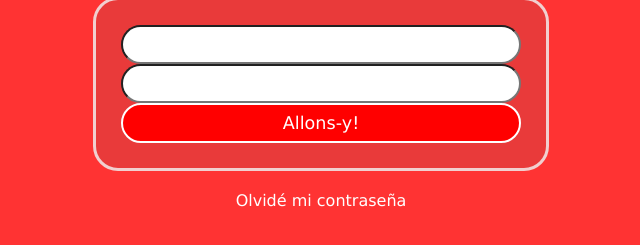
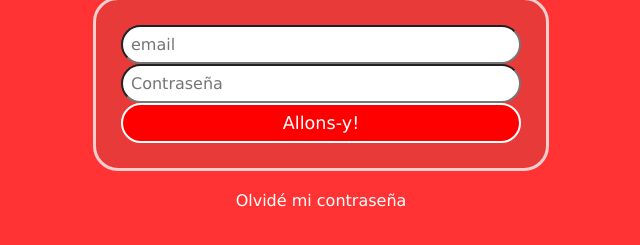
Before and after one commit to ruferto/practica-fundamentos-HTML-CSS, a plain HTML site: page login.html in a window 1280 px wide. Shown: the part 155-400 px from the top of the page, without its empty margins (319-959 px from the left). Drawn offline with Linux system fonts and the light colour scheme.

Commit message:
Añadidos placeholders a los campos del login.

```diff
--- a/login.html
+++ b/login.html
@@ -11,8 +11,8 @@
     <h1 class="titulo-header">NERDFLIX</h1>
     <div class="login-contenedor">
     <form class="form-login" action="./index.html" method="GET">
-        <input class="form-login-email" name="login-email" id="login-email" type="email" required>
-        <input class="form-login-password"name="login-password" id="login-password" type="password" required>
+        <input class="form-login-email" name="login-email" id="login-email" type="email" placeholder="email" required>
+        <input class="form-login-password"name="login-password" id="login-password" type="password" placeholder="Contraseña" required>
         <button type="submit" action="./index.html">Allons-y!</button>
 
     </form>
```
